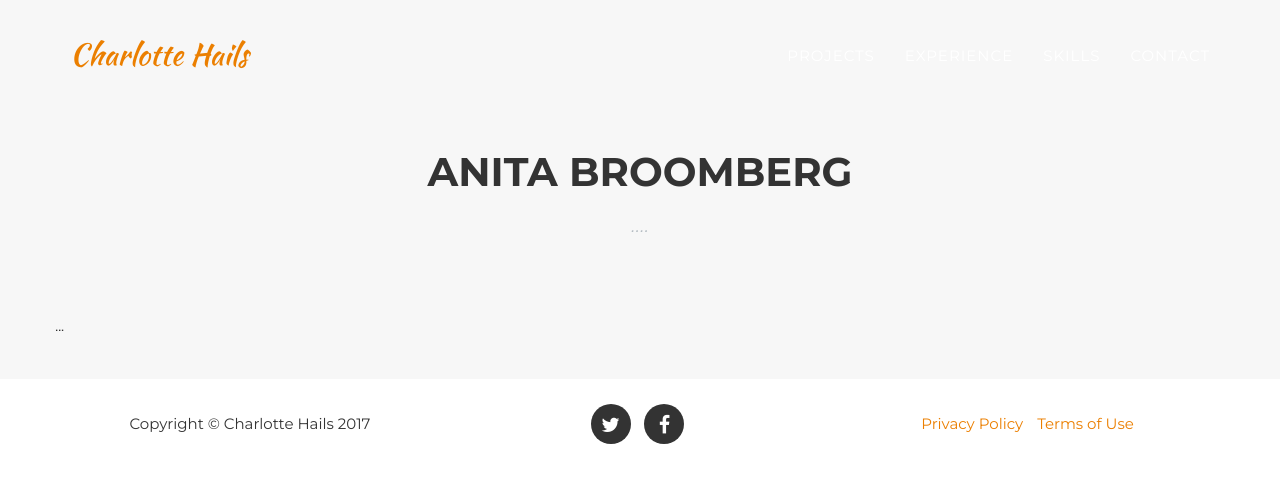
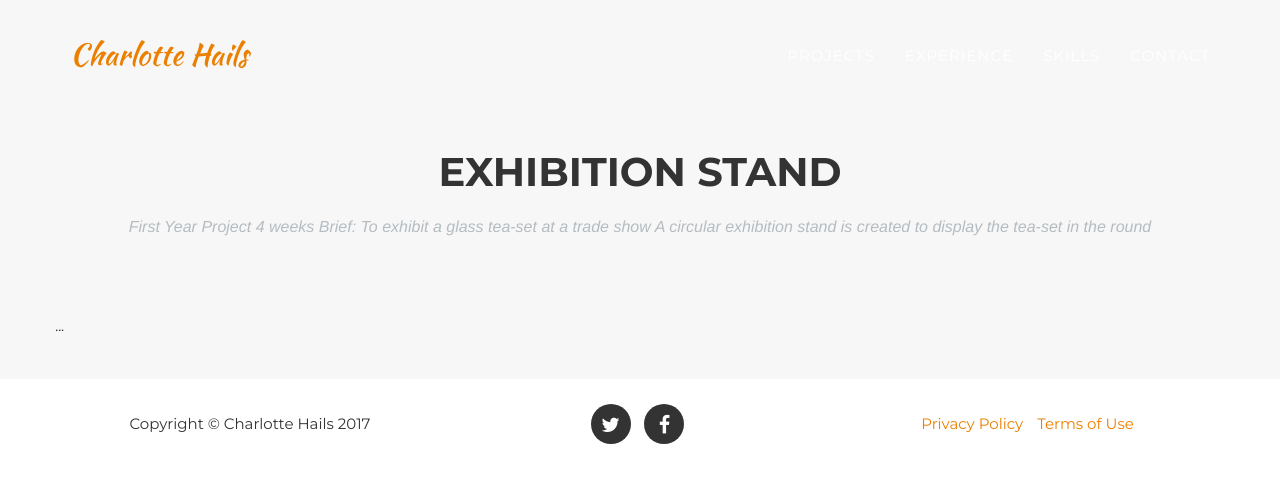
Before and after one commit to lottie189/TheBarnetCollection.org, a Jekyll site: the page built from _artists/anita-broomberg.md, in a window 1280 px wide. Shown: the top 483 px of the page. Built offline with Jekyll 4.4.1, drawn with Linux system fonts in a browser that asks for light colours; some web fonts are replaced.

Commit message:
Putting in the information for first project

```diff
--- a/_artists/anita-broomberg.md
+++ b/_artists/anita-broomberg.md
@@ -1,10 +1,12 @@
 ---
-title: Anita Broomberg
+title: Exhibition Stand
 date: 2016-10-20 00:00:00 Z
 image:
   url: "../uploads/IMG_20160829_190651.jpg"
-description: "...."
-email: ebroomberg@msn.com
+description: "First Year Project
+4 weeks
+Brief: To exhibit a glass tea-set at a trade show
+A circular exhibition stand is created to display the tea-set in the round"
 layout: artists
 ---
 
```
